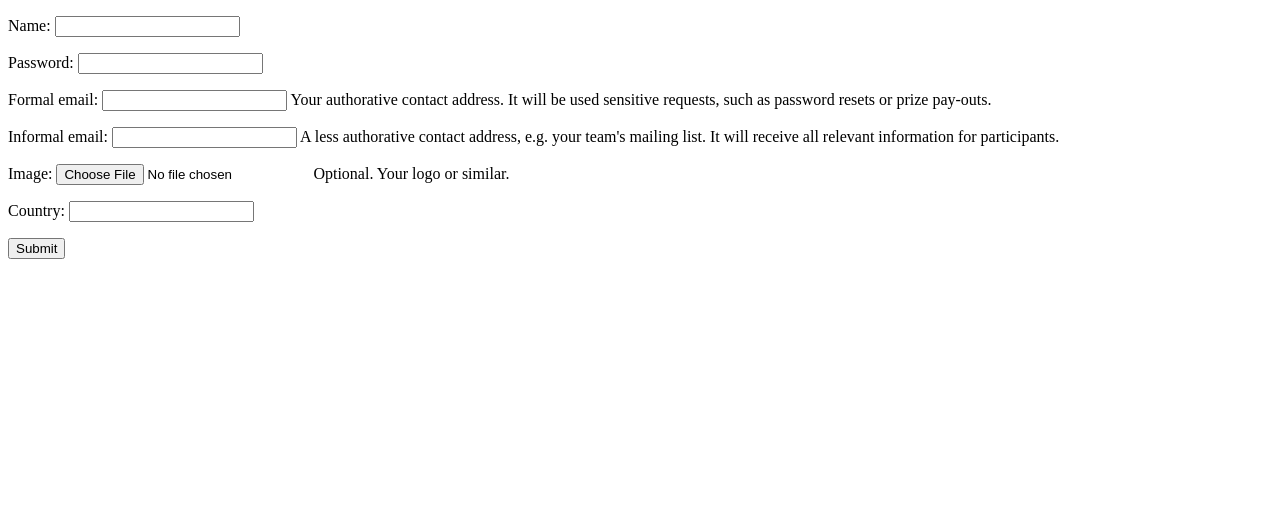
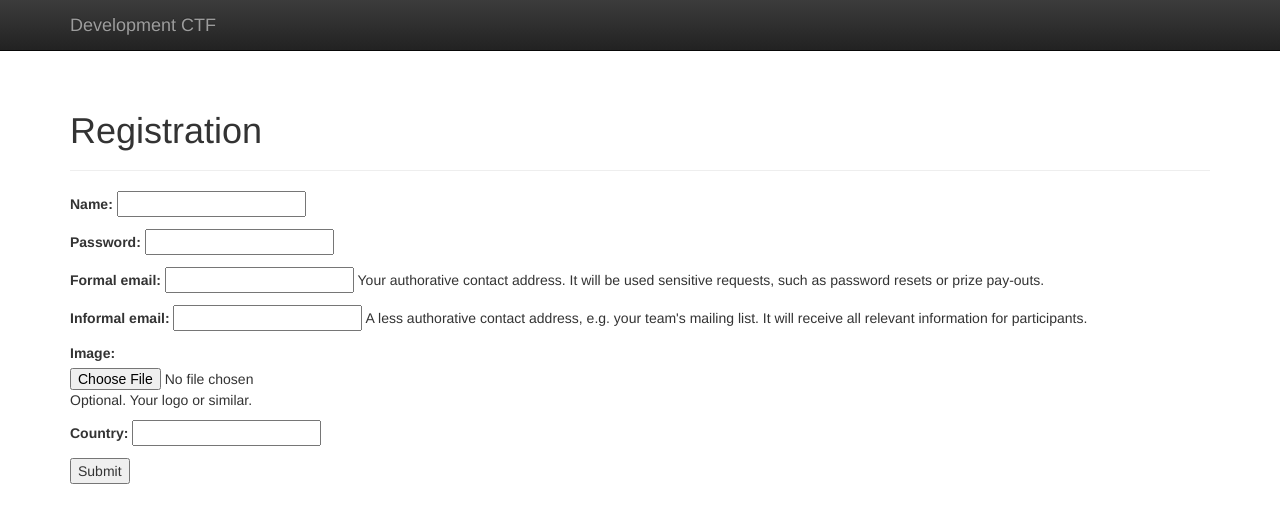
Before and after one commit to fausecteam/ctf-gameserver, a Django app: page /register/ in a window 1280 px wide. Shown: the top 523 px of the page. Run offline with Django 3.2, Linux system fonts and the light colour scheme; some libraries are stand-ins or nearby versions.

Commit message:
Add base template powered by Bootstrap
* Base template
* Download jQuery and Bootstrap through the Makefile
* Display messages from Django's messaging framework
* 'registration.html' uses the base template, but is not really
  converted to Bootstrap yet

```diff
--- /dev/null
+++ b/web/ctf_gameserver/web/context_processors.py
@@ -0,0 +1,9 @@
+from django.conf import settings
+
+
+def competition_name(request):    # pylint: disable=unused-argument
+    """
+    Context processor that adds the CTF's title to the context.
+    """
+
+    return {'COMPETITION_NAME': settings.COMPETITION_NAME}
--- a/web/ctf_gameserver/web/registration/templates/registration.html
+++ b/web/ctf_gameserver/web/registration/templates/registration.html
@@ -1,11 +1,10 @@
-<!DOCTYPE html>
+{% extends 'base.html' %}
 
-<html>
-	<head>
-		<title>Test</title>
-	</head>
+{% block content %}
+<div class="page-header">
+    <h1>{% block title %}Registration{% endblock %}</h1>
+</div>
 
-	<body>
 <form action="." method="post">
     {% csrf_token %}
 
@@ -14,5 +13,4 @@
 
     <input type="submit" value="Submit" />
 </form>
-	</body>
-</html>
+{% endblock %}
--- /dev/null
+++ b/web/ctf_gameserver/web/templates/base.html
@@ -0,0 +1,55 @@
+{% load static %}
+
+<!DOCTYPE html>
+
+<html lang="{{ LANGUAGE_CODE }}">
+    <head>
+        <meta charset="utf-8" />
+
+        <meta name="viewport" content="width=device-width, initial-scale=1" />
+        <meta http-equiv="X-UA-Compatible" content="IE=edge" />
+
+        <link rel="stylesheet" href="{% static 'ext/bootstrap/css/bootstrap.min.css' %}" />
+        <link rel="stylesheet" href="{% static 'ext/bootstrap/css/bootstrap-theme.min.css' %}" />
+
+        <!-- Load the scripts asynchronously in the right order -->
+        <script src="{% static 'ext/jquery.min.js' %}" defer="defer"></script>
+        <script src="{% static 'ext/bootstrap/js/bootstrap.min.js' %}" defer="defer"></script>
+
+        <title>{% block title %}{% endblock %} | {{ COMPETITION_NAME }}</title>
+    </head>
+
+
+    <body>
+        <nav class="navbar navbar-static-top navbar-inverse">
+            <div class="container">
+                <!-- "Hamburger menu" for small screens -->
+                <div class="navbar-header">
+                    <button type="button" class="navbar-toggle collapsed" data-toggle="collapse" data-target="#main-menu">
+                        <span class="icon-bar"></span>
+                        <span class="icon-bar"></span>
+                        <span class="icon-bar"></span>
+                    </button>
+
+                    <!-- TODO -->
+                    <a class="navbar-brand" href="/">{{ COMPETITION_NAME }}</a>
+                </div>
+
+                <div class="collapse navbar-collapse" id="main-menu">
+                    <ul class="nav navbar-nav">
+                    </ul>
+                </div>
+            </div>
+        </nav>
+
+        <div class="container">
+            {% if messages %}
+            {% for message in messages %}
+                <div class="alert {{ message.tags }}" role="alert">{{ message }}</div>
+            {% endfor %}
+            {% endif %}
+
+            {% block content %}{% endblock %}
+        </div>
+    </body>
+</html>
```
Also changed, not shown: web/ctf_gameserver/web/base_settings.py (+14 -1 lines), 2 other files. Lines whose indentation alone changed are shown as unchanged.
